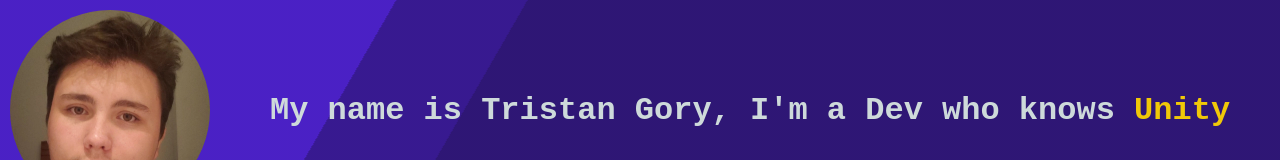
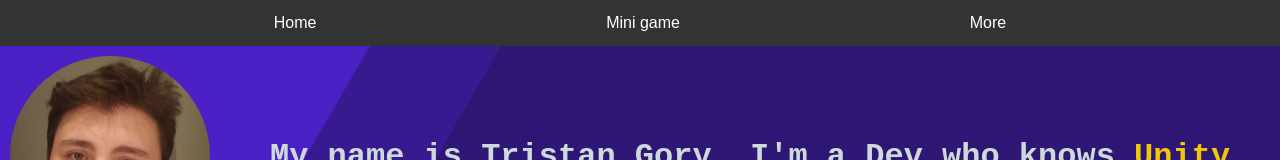
Before and after one commit to Tetris14/OnePage-website, a plain HTML site: page index.html in a window 1280 px wide. Shown: the top 160 px of the page. Drawn offline with Linux system fonts and the light colour scheme.

Commit message:
[ADD] Added a navbar

```diff
--- a/index.html
+++ b/index.html
@@ -8,6 +8,20 @@
         <link rel="stylesheet" href="style/onepage.css">
     </head>
     <body>
+        <div class="navbar">
+            <a href="./index.html">Home</a>
+            <a href="./minigame.html">Mini game</a>
+            <div class="dropdown">
+                <button class="dropbtn">More
+                    <i class="fa fa-caret-down"></i>
+                </button>
+                <div class="dropdown-content">
+                    <a href="#">Comming later</a>
+                    <a href="#">Comming later</a>
+                    <a href="#">Comming later</a>
+                </div>
+            </div>
+        </div>
         <header>
             <img class="profile-picture" src="assets/pp.webp" alt="">
             <h1>My name is Tristan Gory, I'm a Dev who knows <span class="text-anim"> </span></h1>
--- /dev/null
+++ b/style/minigame.css
@@ -0,0 +1,61 @@
+.navbar {
+    overflow: hidden;
+    background-color: #333;
+    font-family: Arial;
+  }
+
+  .navbar a {
+    float: left;
+    font-size: 16px;
+    color: white;
+    text-align: center;
+    padding: 14px 16px;
+    text-decoration: none;
+  }
+
+  .dropdown {
+    float: left;
+    overflow: hidden;
+  }
+
+  /* Dropdown button */
+  .dropdown .dropbtn {
+    font-size: 16px;
+    border: none;
+    outline: none;
+    color: white;
+    padding: 14px 16px;
+    background-color: inherit;
+    font-family: inherit;
+    margin: 0;
+  }
+
+  .navbar a:hover, .dropdown:hover .dropbtn {
+    background-color: red;
+  }
+
+  .dropdown-content {
+    display: none;
+    position: absolute;
+    background-color: #f9f9f9;
+    min-width: 160px;
+    box-shadow: 0px 8px 16px 0px rgba(0,0,0,0.2);
+    z-index: 1;
+  }
+
+  .dropdown-content a {
+    float: none;
+    color: black;
+    padding: 12px 16px;
+    text-decoration: none;
+    display: block;
+    text-align: left;
+  }
+
+  .dropdown-content a:hover {
+    background-color: #ddd;
+  }
+
+  .dropdown:hover .dropdown-content {
+    display: block;
+  }
--- a/style/onepage.css
+++ b/style/onepage.css
@@ -190,6 +190,77 @@ footer a img {
     border: none;
 }
 
+.navbar {
+    display: flex;
+    justify-content: space-evenly;
+    overflow: hidden;
+    background-color: #333;
+    font-family: Arial;
+  }
+
+  /* Links inside the navbar */
+  .navbar a {
+    float: left;
+    font-size: 16px;
+    color: white;
+    text-align: center;
+    padding: 14px 16px;
+    text-decoration: none;
+  }
+
+  /* The dropdown container */
+  .dropdown {
+    float: left;
+    overflow: hidden;
+  }
+
+  /* Dropdown button */
+  .dropdown .dropbtn {
+    font-size: 16px;
+    border: none;
+    outline: none;
+    color: white;
+    padding: 14px 16px;
+    background-color: inherit;
+    font-family: inherit; /* Important for vertical align on mobile phones */
+    margin: 0; /* Important for vertical align on mobile phones */
+  }
+
+  /* Add a red background color to navbar links on hover */
+  .navbar a:hover, .dropdown:hover .dropbtn {
+    background-color: red;
+  }
+
+  /* Dropdown content (hidden by default) */
+  .dropdown-content {
+    display: none;
+    position: absolute;
+    background-color: #f9f9f9;
+    min-width: 160px;
+    box-shadow: 0px 8px 16px 0px rgba(0,0,0,0.2);
+    z-index: 1;
+  }
+
+  /* Links inside the dropdown */
+  .dropdown-content a {
+    float: none;
+    color: black;
+    padding: 12px 16px;
+    text-decoration: none;
+    display: block;
+    text-align: left;
+  }
+
+  /* Add a grey background color to dropdown links on hover */
+  .dropdown-content a:hover {
+    background-color: #ddd;
+  }
+
+  /* Show the dropdown menu on hover */
+  .dropdown:hover .dropdown-content {
+    display: block;
+  }
+
 @media screen and (min-width: 770px) and (max-width: 1000px) {
     .portfolio__project {
         margin-left: auto;
```
Also changed, not shown: minigame.html (added, +27 -0 lines).
